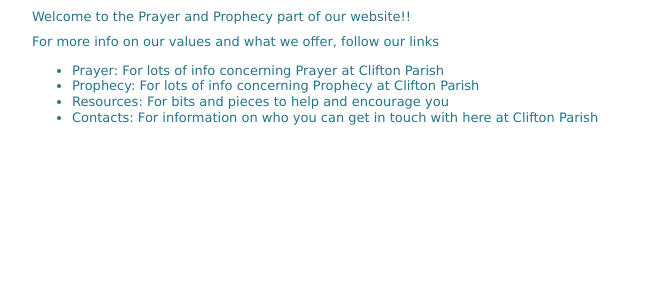
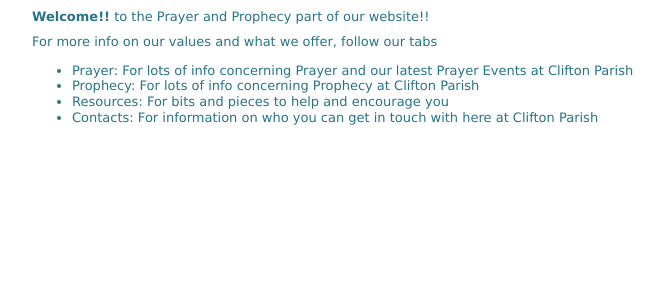
Before and after one commit to griffpatch/CPCYorkPP, a Jekyll site: the page built from pages/landing.md, in a window 1280 px wide. Shown: the top 300 px of the page, without its empty margins (0-664 px from the left). Built offline with Jekyll 4.4.1, drawn with Linux system fonts in a browser that asks for light colours.

Commit message:
Update landing.md

```diff
--- a/pages/landing.md
+++ b/pages/landing.md
@@ -4,11 +4,11 @@
 description: Landing
 ---
 
-Welcome to the Prayer and Prophecy part of our website!!
+**Welcome!!** to the Prayer and Prophecy part of our website!!
 
-For more info on our values and what we offer, follow our links
+For more info on our values and what we offer, follow our tabs
 
-+ Prayer: For lots of info concerning Prayer at Clifton Parish
++ Prayer: For lots of info concerning Prayer and our latest Prayer Events at Clifton Parish
 + Prophecy: For lots of info concerning Prophecy at Clifton Parish
 + Resources: For bits and pieces to help and encourage you
 + Contacts: For information on who you can get in touch with here at Clifton Parish
```
